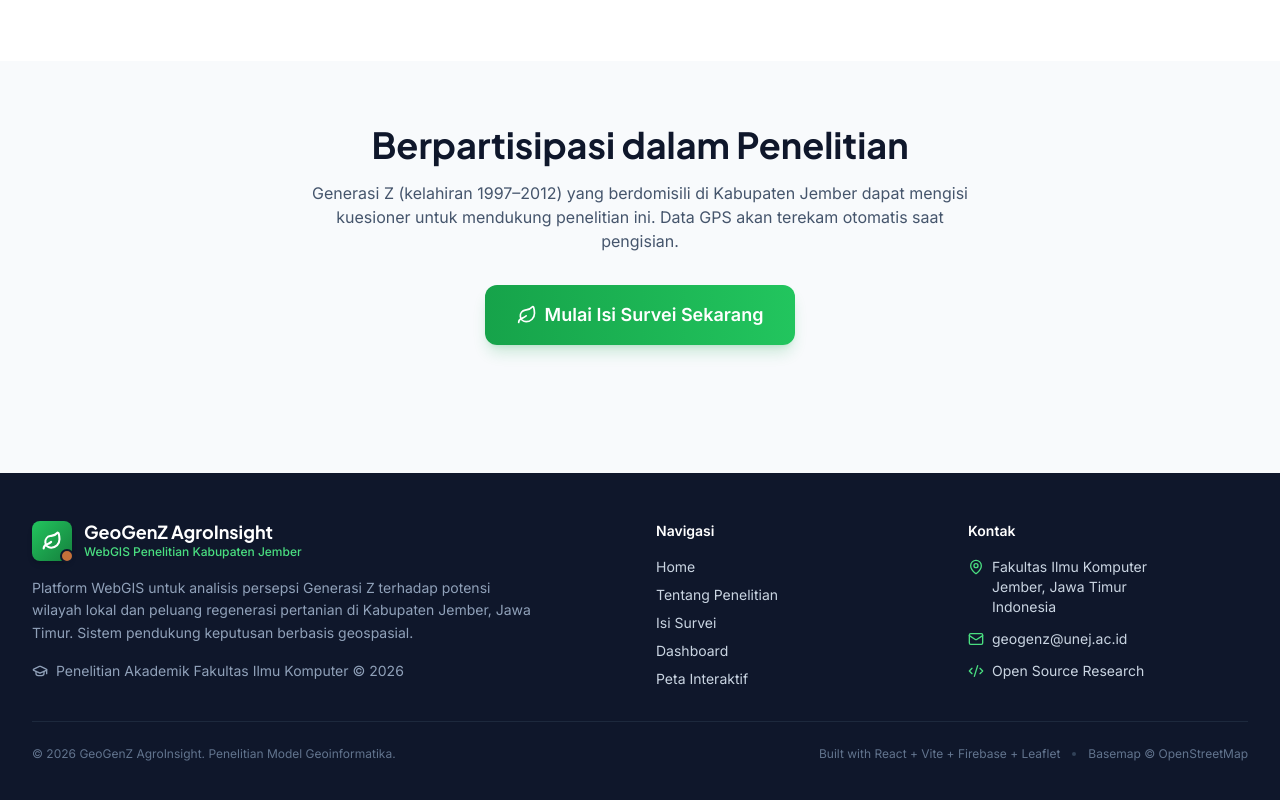
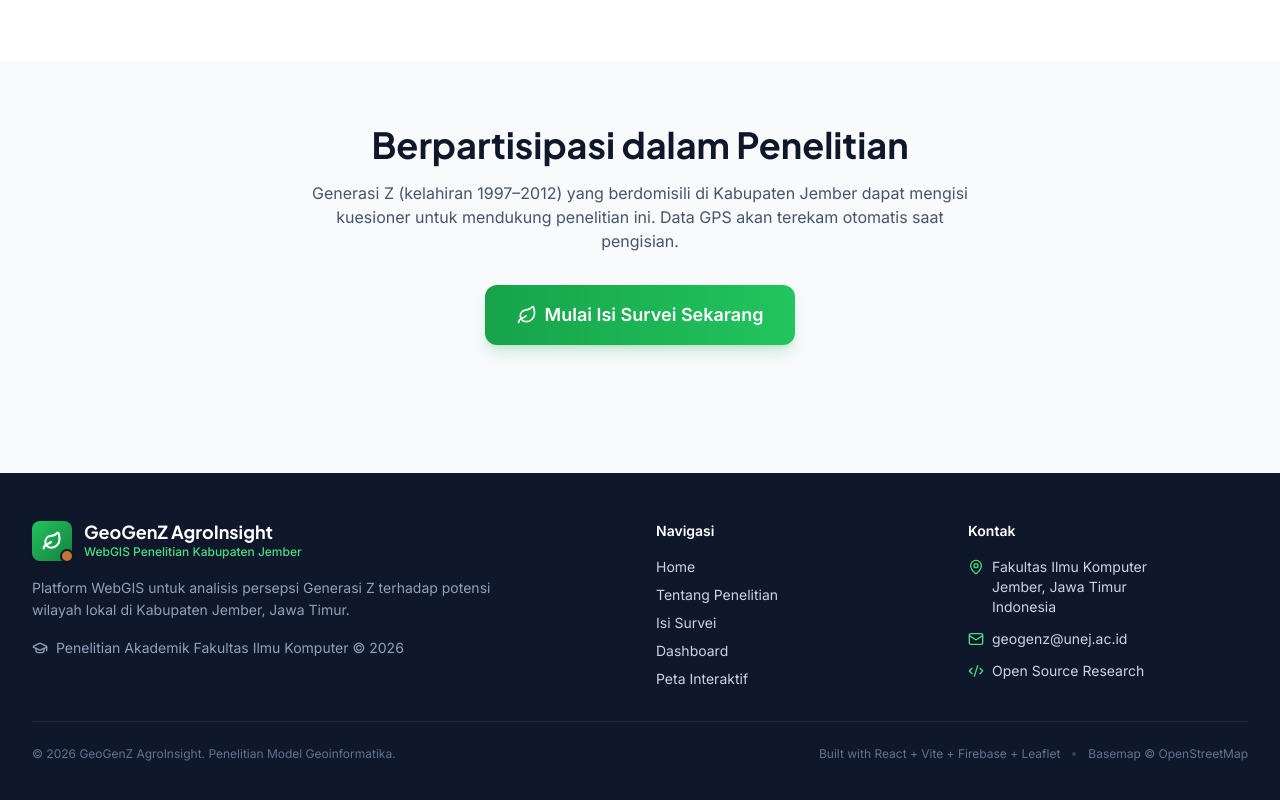
Before and after one commit to af133/survey-jember, a React (Vite) app: page / in a window 1280 px wide. Shown: the part 3608-4408 px from the top of the page. Built offline with nearby package versions, Linux system fonts and the light colour scheme; no server answers.

Commit message:
footer ketinggalan

```diff
--- a/src/components/Footer.tsx
+++ b/src/components/Footer.tsx
@@ -19,8 +19,8 @@ export default function Footer() {
               </div>
             </div>
             <p className="text-sm text-slate-400 leading-relaxed max-w-lg mb-4">
-              Platform WebGIS untuk analisis persepsi Generasi Z terhadap potensi wilayah lokal dan peluang regenerasi pertanian
-              di Kabupaten Jember, Jawa Timur. Sistem pendukung keputusan berbasis geospasial.
+              Platform WebGIS untuk analisis persepsi Generasi Z terhadap potensi wilayah lokal
+              di Kabupaten Jember, Jawa Timur.
             </p>
             <div className="flex items-center gap-2 text-sm text-slate-400">
               <GraduationCap className="w-4 h-4" />
```
